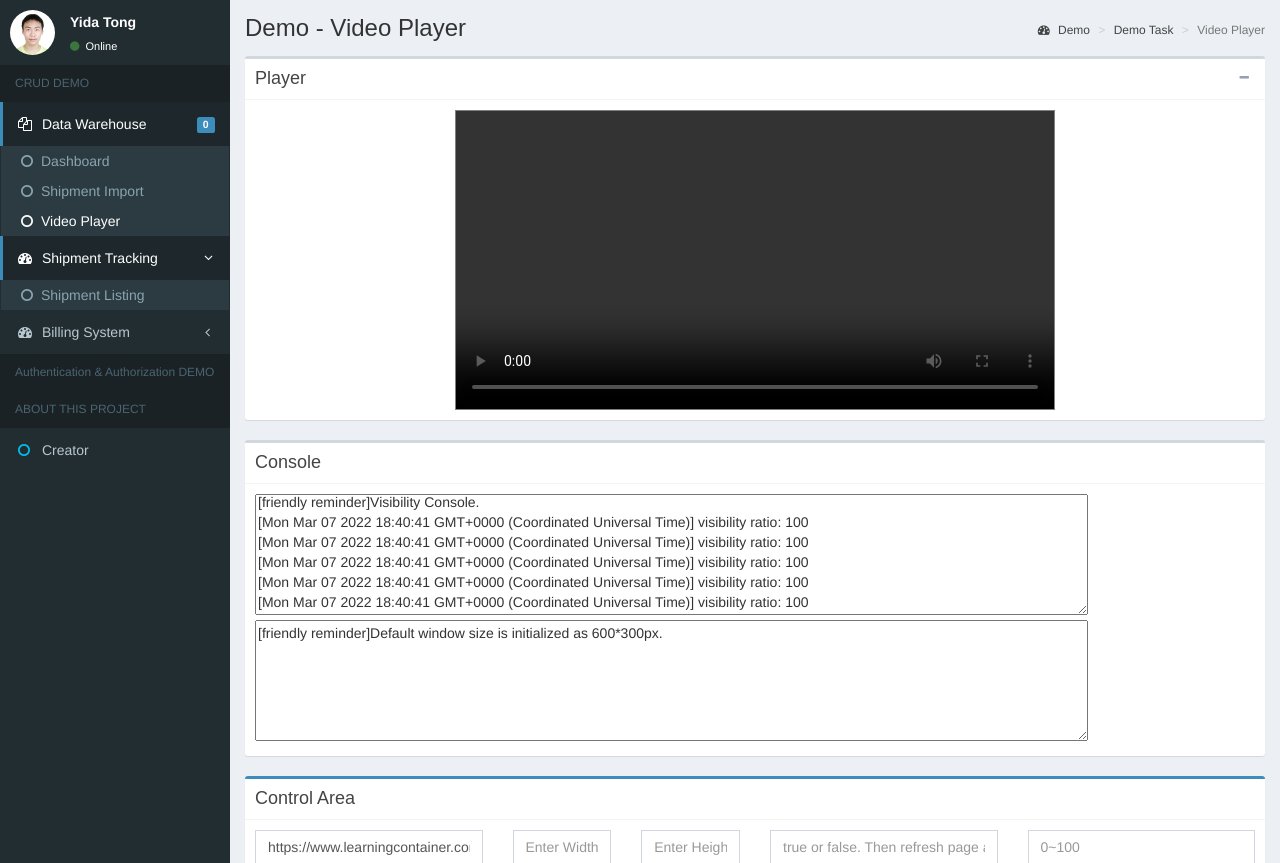
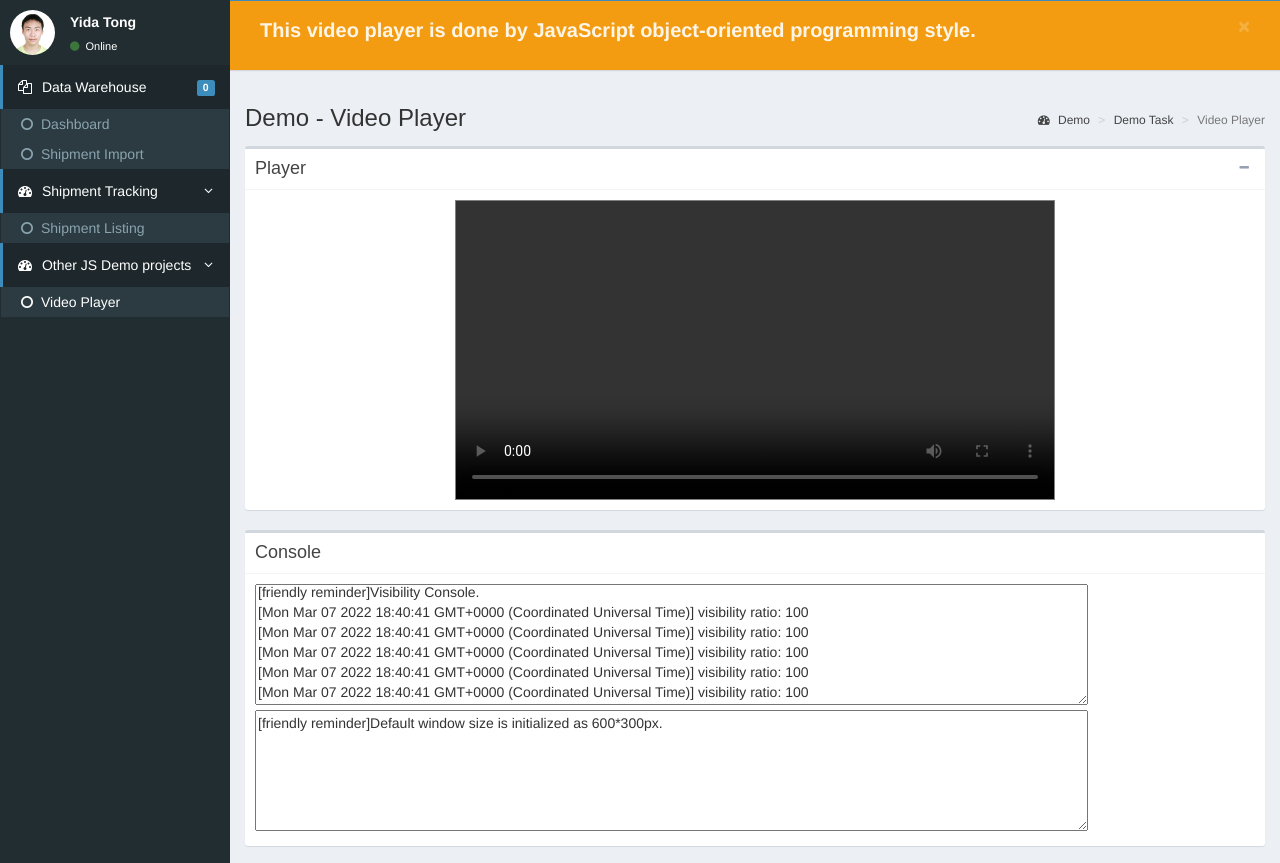
Before and after one commit to yida-tong/Django_Project_Demo, a Django app: page /data_warehouse/video_player/ in a window 1280 px wide. Shown: the part 50-913 px from the top of the page. Run offline with Django 3.2, Linux system fonts and the light colour scheme; data that the repository does not hold is empty; some libraries are stand-ins or nearby versions; some web fonts are replaced.

Commit message:
minor modification

```diff
--- a/data_warehouse/templates/data_warehouse/dashboard.html
+++ b/data_warehouse/templates/data_warehouse/dashboard.html
@@ -20,8 +20,9 @@
 
 {% block banner %}
   <div style="border-radius: 0; border-top-width: 1px; padding: 15px 30px; background: rgb(243, 156, 18); font-size: 16px; font-weight: 600;" class="box box-primary btn-flat">
-    <p style="color: rgba(255, 255, 255, 0.9); display: inline-block; margin-right: 10px; text-decoration: none; font-size: 20px">Site construction in slow pace due to extremely heavy school work.</p>
-    <a class="btn btn-default btn-sm" href="#" style="margin-top: -5px; border: 0; box-shadow: none; color: rgb(243, 156, 18); font-weight: 600; background: rgb(255, 255, 255); font-size: 13px">Explore!</a>
+    <p style="color: rgba(255, 255, 255, 0.9); display: inline-block; margin-right: 10px; text-decoration: none; font-size: 20px">
+      This project is incomplete. I'm adding more components once I am available. Thanks for your visiting!
+    </p>
     <button class="close" data-widget="remove" aria-hidden="true"  style="color: rgb(255, 255, 255); font-size: 20px;">×</button>
   </div>
 {% endblock %}
--- a/data_warehouse/templates/data_warehouse/import_shipments.html
+++ b/data_warehouse/templates/data_warehouse/import_shipments.html
@@ -32,6 +32,12 @@
 
 
 {% block banner %}
+  <div style="border-radius: 0; border-top-width: 1px; padding: 15px 30px; background: rgb(243, 156, 18); font-size: 16px; font-weight: 600;" class="box box-primary btn-flat">
+    <p style="color: rgba(255, 255, 255, 0.9); display: inline-block; margin-right: 10px; text-decoration: none; font-size: 20px">
+      This multi-step form is implemented by Vue JS (similar to react js) and ajax. Step 1 and 2 will refine your search by querying PostgreSQL backend. Step 3 finish button is a dummy button to be implemented.
+    </p>
+    <button class="close" data-widget="remove" aria-hidden="true"  style="color: rgb(255, 255, 255); font-size: 20px;">×</button>
+  </div>
 {% endblock %}
 
 {% block main_content %}
--- a/data_warehouse/templates/data_warehouse/video_tester.html
+++ b/data_warehouse/templates/data_warehouse/video_tester.html
@@ -16,6 +16,15 @@
 {% endblock %}
 
 {% block extra_css %}{% endblock %}
+
+{% block banner %}
+  <div style="border-radius: 0; border-top-width: 1px; padding: 15px 30px; background: rgb(243, 156, 18); font-size: 16px; font-weight: 600;" class="box box-primary btn-flat">
+    <p style="color: rgba(255, 255, 255, 0.9); display: inline-block; margin-right: 10px; text-decoration: none; font-size: 20px">
+      This video player is done by JavaScript object-oriented programming style.
+    </p>
+    <button class="close" data-widget="remove" aria-hidden="true"  style="color: rgb(255, 255, 255); font-size: 20px;">×</button>
+  </div>
+{% endblock %}
 
 {% block main_content %}
   <div class="box box-default">
--- a/mysite/templates/mysite/sidebar.html
+++ b/mysite/templates/mysite/sidebar.html
@@ -1,5 +1,5 @@
 <ul class="sidebar-menu" data-widget="tree">
-  <li class="header">CRUD DEMO</li>
+{#  <li class="header">CRUD DEMO</li>#}
   <li class="treeview {% if request.resolver_match.app_name == 'data_warehouse' %}active menu-open{% endif %}">
     <a href="#">
       <i class="fa fa-files-o"></i>
@@ -11,7 +11,7 @@
     <ul class="treeview-menu">
       <li class="{% if request.resolver_match.app_name == 'data_warehouse' and request.path == '/data_warehouse/index/' %}active{% endif %}"><a href="{% url 'data_warehouse:index' %}"><i class="fa fa-circle-o"></i>Dashboard</a></li>
       <li class="{% if request.resolver_match.app_name == 'data_warehouse' and request.path == '/data_warehouse/shipment_import/' %}active{% endif %}"><a href="{% url 'data_warehouse:shipment_import' %}"><i class="fa fa-circle-o"></i>Shipment Import</a></li>
-      <li class="{% if request.resolver_match.app_name == 'data_warehouse' and request.path == '/data_warehouse/video_player/' %}active{% endif %}"><a href="{% url 'data_warehouse:video_player' %}"><i class="fa fa-circle-o"></i>Video Player</a></li>
+{#      <li class="{% if request.resolver_match.app_name == 'data_warehouse' and request.path == '/data_warehouse/video_player/' %}active{% endif %}"><a href="{% url 'data_warehouse:video_player' %}"><i class="fa fa-circle-o"></i>Video Player</a></li>#}
     </ul>
   </li>
 
@@ -29,20 +29,34 @@
     </ul>
   </li>
 
-  <li class="treeview">
+  <li class="treeview {% if request.resolver_match.app_name == 'data_warehouse' %}active menu-open{% endif %}">
     <a href="#">
-      <i class="fa fa-dashboard"></i> <span>Billing System</span>
+      <i class="fa fa-dashboard"></i> <span>Other JS Demo projects</span>
       <span class="pull-right-container">
         <i class="fa fa-angle-left pull-right"></i>
       </span>
     </a>
     <ul class="treeview-menu">
-      <li><a href="."><i class="fa fa-circle-o"></i> Invoice Level</a></li>
-      <li><a href="../../index2.html"><i class="fa fa-circle-o"></i> Package Level</a></li>
+{#      <li class="{% if request.resolver_match.app_name == 'data_warehouse' and request.path == '/data_warehouse/shipment_search/' %}active{% endif %}"><a href="{% url 'data_warehouse:shipment_search' %}"><i class="fa fa-circle-o"></i>Shipment Listing</a></li>#}
+      {#      <li class="{% if request.resolver_match.app_name == 'data_warehouse' and request.path == '/data_warehouse/shipment_import/' %}active{% endif %}"><a href="{% url 'data_warehouse:shipment_import' %}"><i class="fa fa-circle-o"></i>Shipment Import</a></li>#}
+      <li class="{% if request.resolver_match.app_name == 'data_warehouse' and request.path == '/data_warehouse/video_player/' %}active{% endif %}"><a href="{% url 'data_warehouse:video_player' %}"><i class="fa fa-circle-o"></i>Video Player</a></li>
     </ul>
   </li>
 
-  <li class="header">Authentication & Authorization DEMO</li>
-  <li class="header">ABOUT THIS PROJECT</li>
-  <li><a href="#"><i class="fa fa-circle-o text-aqua"></i> <span>Creator</span></a></li>
+{#  <li class="treeview">#}
+{#    <a href="#">#}
+{#      <i class="fa fa-dashboard"></i> <span>Billing System</span>#}
+{#      <span class="pull-right-container">#}
+{#        <i class="fa fa-angle-left pull-right"></i>#}
+{#      </span>#}
+{#    </a>#}
+{#    <ul class="treeview-menu">#}
+{#      <li><a href="."><i class="fa fa-circle-o"></i> Invoice Level</a></li>#}
+{#      <li><a href="../../index2.html"><i class="fa fa-circle-o"></i> Package Level</a></li>#}
+{#    </ul>#}
+{#  </li>#}
+
+{#  <li class="header">Authentication & Authorization DEMO</li>#}
+{#  <li class="header">ABOUT THIS PROJECT</li>#}
+{#  <li><a href="#"><i class="fa fa-circle-o text-aqua"></i> <span>Creator</span></a></li>#}
 </ul>
```
Also changed, not shown: data_warehouse/templates/data_warehouse/shipment_search.html (+8 -0 lines).
